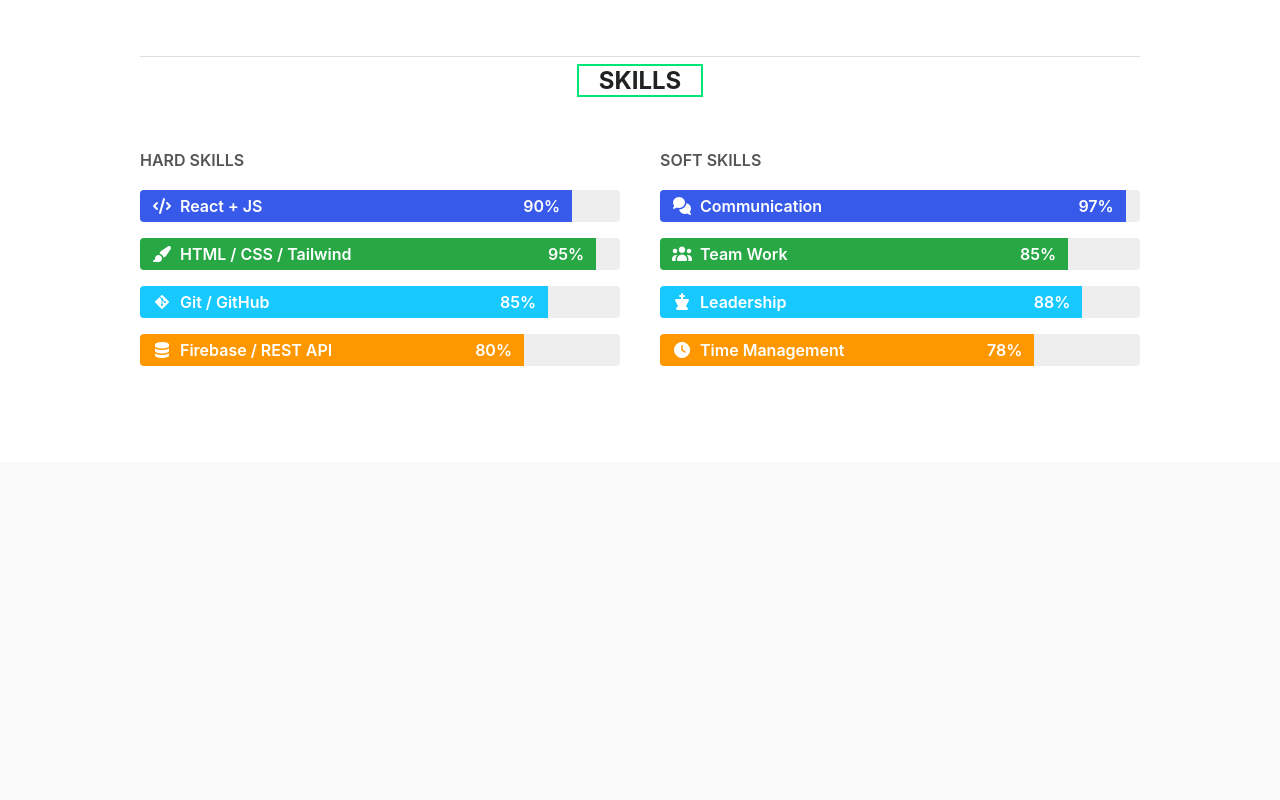
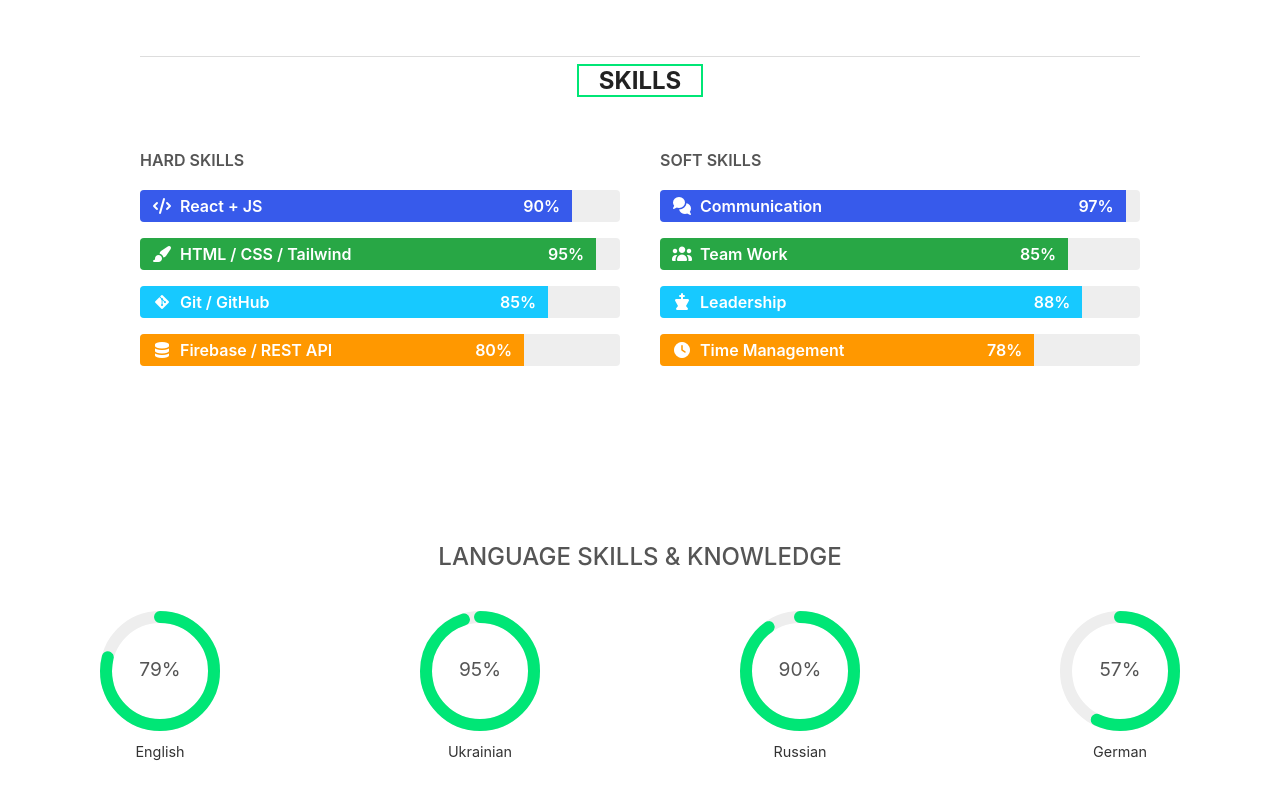
Before and after one commit to Serhiy7/my-portfolio, a React (Vite) app: page / in a window 1280 px wide. Shown: the part 1535-2335 px from the top of the page. Before the commit the page ends 1997 px from the top, so only its background shows below. Built offline with nearby package versions, Linux system fonts and the light colour scheme.

Commit message:
LanguageSkills

```diff
--- a/package.json
+++ b/package.json
@@ -11,6 +11,7 @@
   },
   "dependencies": {
     "@fortawesome/fontawesome-free": "^7.0.0",
+    "prop-types": "^15.8.1",
     "react": "^19.1.0",
     "react-dom": "^19.1.0"
   },
--- a/src/App.jsx
+++ b/src/App.jsx
@@ -2,6 +2,7 @@ import { Navbar } from "./components/Navbar/Navbar";
 import { Hero } from "./components/Hero/Hero";
 import { About } from "./components/About/About";
 import { Skills } from "./components/Skills/Skills";
+import { LanguageSkills } from "./components/LanguageSkills/LanguageSkills";
 // …и остальные
 
 export default function App() {
@@ -11,6 +12,7 @@ export default function App() {
       <Hero />
       <About />
       <Skills />
+      <LanguageSkills />
       {/* <Experience /> */}
       {/* <Projects /> */}
       {/* <Contact /> */}
--- /dev/null
+++ b/src/components/CircularProgress/CircularProgress.jsx
@@ -0,0 +1,77 @@
+// src/components/CircularProgress/CircularProgress.jsx
+import React, { useRef, useState, useEffect } from "react";
+import PropTypes from "prop-types";
+import styles from "./CircularProgress.module.css";
+
+export function CircularProgress({
+  label,
+  target,
+  duration = 1000,
+  inView,
+  delay = 0, // новый проп
+}) {
+  const circleRef = useRef(null);
+  const [current, setCurrent] = useState(0);
+
+  useEffect(() => {
+    if (!inView) return; // ждём, пока секция войдёт в зону видимости
+
+    const circle = circleRef.current;
+    const radius = circle.r.baseVal.value;
+    const circumference = 2 * Math.PI * radius;
+
+    // сброс в 0 без transition
+    setCurrent(0);
+    circle.style.transition = "none";
+    circle.style.strokeDasharray = `${circumference} ${circumference}`;
+    circle.style.strokeDashoffset = `${circumference}`;
+
+    // старт анимации с delay
+    const startTimeout = setTimeout(() => {
+      // включаем плавность
+      circle.style.transition = `stroke-dashoffset ${duration}ms ease-out`;
+
+      let startTime = null;
+      function animate(time) {
+        if (!startTime) startTime = time;
+        const elapsed = time - startTime;
+        const progress = Math.min(elapsed / duration, 1);
+        const value = Math.floor(progress * target);
+        setCurrent(value);
+
+        // растянули окружность
+        const offset = circumference * (1 - value / 100);
+        circle.style.strokeDashoffset = offset;
+
+        if (progress < 1) {
+          requestAnimationFrame(animate);
+        }
+      }
+
+      requestAnimationFrame(animate);
+    }, delay * 1000);
+
+    return () => clearTimeout(startTimeout);
+  }, [inView, target, duration, delay]);
+
+  return (
+    <div className={styles.wrapper}>
+      <svg className={styles.svg} width="120" height="120">
+        <circle className={styles.bg} cx="60" cy="60" r="54" />
+        <circle ref={circleRef} className={styles.fg} cx="60" cy="60" r="54" />
+        <text x="60" y="60" textAnchor="middle" className={styles.text}>
+          {current}%
+        </text>
+      </svg>
+      <div className={styles.label}>{label}</div>
+    </div>
+  );
+}
+
+CircularProgress.propTypes = {
+  label: PropTypes.string.isRequired,
+  target: PropTypes.number.isRequired,
+  duration: PropTypes.number,
+  inView: PropTypes.bool.isRequired,
+  delay: PropTypes.number, // новый проп
+};
--- /dev/null
+++ b/src/components/CircularProgress/CircularProgress.module.css
@@ -0,0 +1,46 @@
+/* поворачиваем всё SVG, чтобы 0% было сверху */
+.svg {
+  transform: rotate(-90deg);
+  transform-origin: 50% 50%;
+  overflow: visible;
+}
+
+/* фоновой круг остаётся без изменений */
+.bg {
+  fill: none;
+  stroke: #eee;
+  stroke-width: 12;
+}
+
+/* цветная дуга */
+.fg {
+  fill: none;
+  stroke: #00e676;
+  stroke-width: 12;
+  stroke-linecap: round;
+  /* Убираем transition тут, он будет устанавливаться из JS */
+}
+
+/* цифры — возвращаем их в нормальный ротор */
+.text {
+  transform: rotate(90deg);
+  transform-origin: 50% 50%;
+  font-size: 1.2em;
+  fill: #555;
+  text-anchor: middle;
+  dominant-baseline: middle;
+}
+
+/* подпись под кругом */
+.label {
+  margin-top: 8px;
+  font-size: 0.9em;
+  color: #333;
+}
+
+/* обёртка */
+.wrapper {
+  display: inline-block;
+  text-align: center;
+  margin: 0 20px;
+}
--- /dev/null
+++ b/src/components/LanguageSkills/LanguageSkills.jsx
@@ -0,0 +1,35 @@
+// src/components/LanguageSkills/LanguageSkills.jsx
+import React from "react";
+import { useInView } from "../../hooks/useInView";
+import { CircularProgress } from "../CircularProgress/CircularProgress";
+import styles from "./LanguageSkills.module.css";
+
+export function LanguageSkills() {
+  const [ref, inView] = useInView({ threshold: 0.3 });
+
+  // здесь сразу же настраиваем «delay» в секундах
+  const langs = [
+    { label: "English", target: 79, delay: 0.6 },
+    { label: "Ukrainian", target: 95, delay: 0.2 },
+    { label: "Russian", target: 90, delay: 0.2 },
+    { label: "German", target: 57, delay: 0.6 },
+  ];
+
+  return (
+    <section className={styles.section} ref={ref}>
+      <h2 className={styles.title}>LANGUAGE SKILLS &amp; KNOWLEDGE</h2>
+      <div className={styles.list}>
+        {langs.map((l) => (
+          <CircularProgress
+            key={l.label}
+            label={l.label}
+            target={l.target}
+            duration={1200}
+            inView={inView}
+            delay={l.delay} // <-- вот он!
+          />
+        ))}
+      </div>
+    </section>
+  );
+}
--- /dev/null
+++ b/src/components/LanguageSkills/LanguageSkills.module.css
@@ -0,0 +1,17 @@
+/* src/components/LanguageSkills/LanguageSkills.module.css */
+.section {
+  padding: 80px 20px;
+  background: #fff;
+}
+.title {
+  text-align: center;
+  color: #555;
+  margin-bottom: 40px;
+  font-weight: 500;
+}
+.list {
+  display: flex;
+  justify-content: space-around;
+  flex-wrap: wrap;
+  gap: 40px;
+}
```
Also changed, not shown: 1 other file (tests, documents, lock files or other folders).
